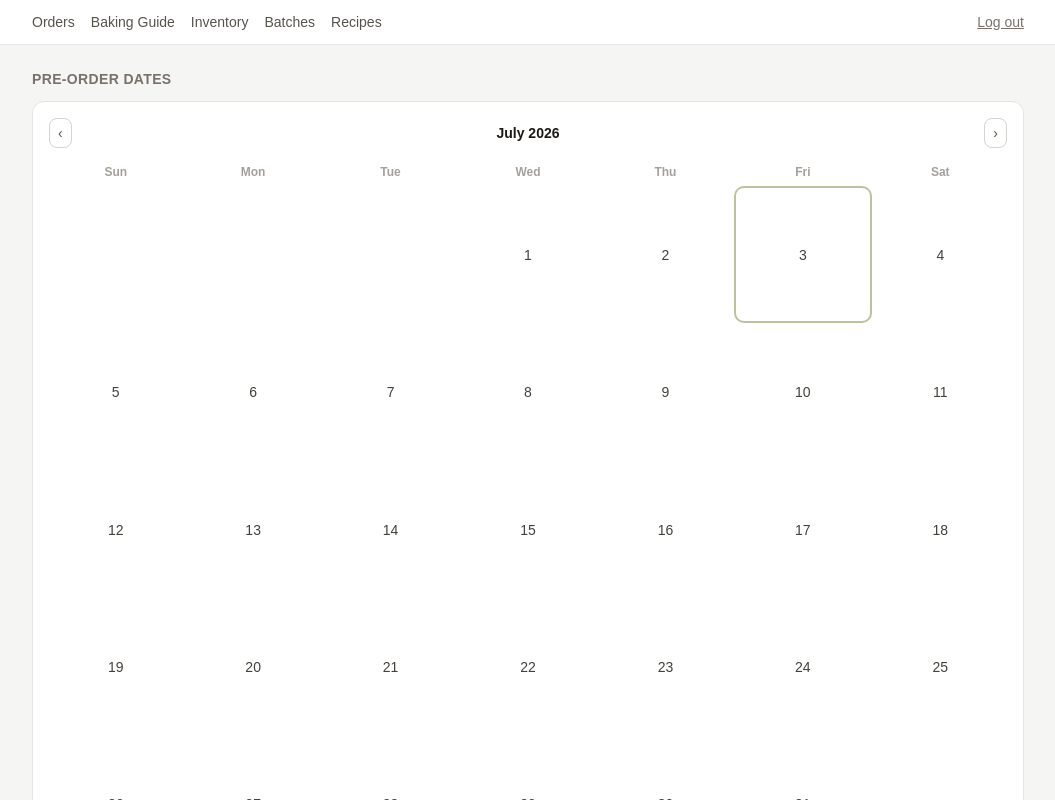
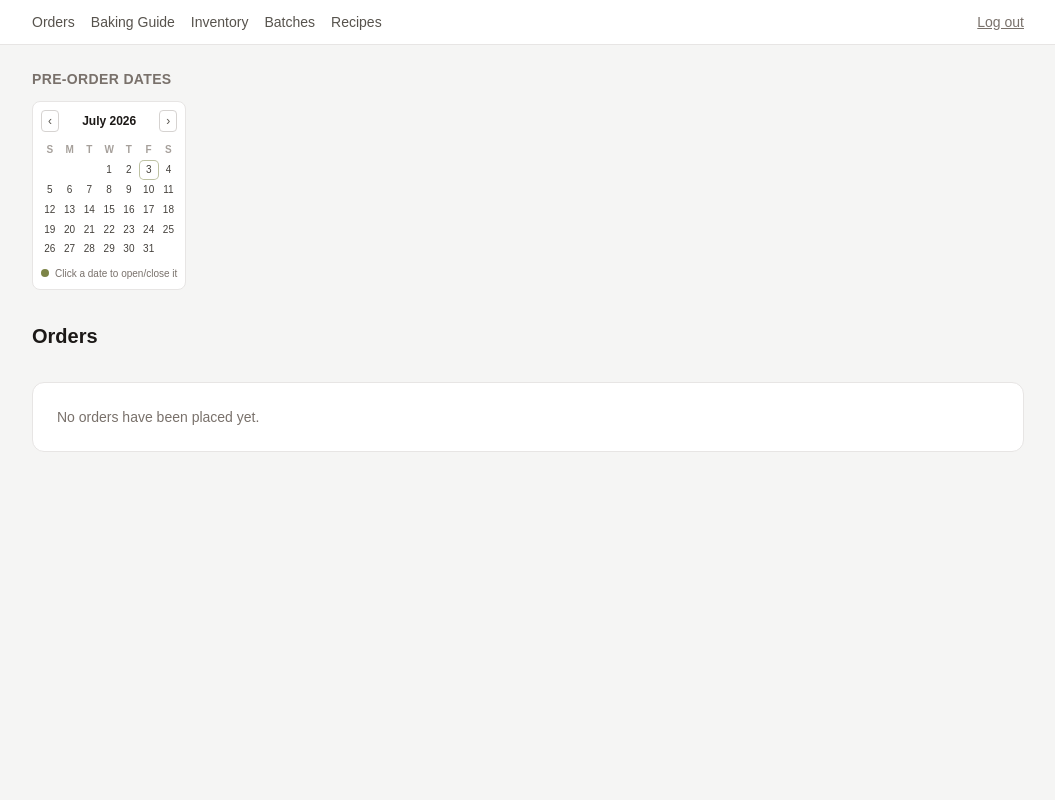
Before and after one commit to shahnazadiibah/crumbsbakehouse_page, a Next.js app: page /admin in a window 1280 px wide. Shown: the top 800 px of the page, without its empty margins (112-1167 px from the left). Built offline with nearby package versions, Linux system fonts and the light colour scheme; no server answers; the database is empty.

Commit message:
Shrink pre-order dates calendar
Capped width (max-w-56), smaller padding/text/gaps throughout, and
single-letter weekday headers — roughly a third the size it was.

```diff
--- a/src/components/admin/OpenDatesManager.tsx
+++ b/src/components/admin/OpenDatesManager.tsx
@@ -62,16 +62,16 @@ export default function OpenDatesManager({ dates }: { dates: string[] }) {
   }
 
   return (
-    <div className="space-y-3 rounded-xl border border-stone-200 bg-white p-4">
+    <div className="w-fit max-w-56 space-y-2 rounded-lg border border-stone-200 bg-white p-2">
       <div className="flex items-center justify-between">
         <button
           type="button"
           onClick={() => goToMonth(-1)}
-          className="rounded-lg border border-stone-300 px-2 py-1 text-sm text-stone-600 hover:bg-stone-100"
+          className="rounded border border-stone-300 px-1.5 py-0.5 text-xs text-stone-600 hover:bg-stone-100"
         >
           ‹
         </button>
-        <p className="text-sm font-semibold text-stone-900">
+        <p className="text-xs font-semibold text-stone-900">
           {firstOfMonth.toLocaleDateString("en-GB", {
             month: "long",
             year: "numeric",
@@ -80,16 +80,16 @@ export default function OpenDatesManager({ dates }: { dates: string[] }) {
         <button
           type="button"
           onClick={() => goToMonth(1)}
-          className="rounded-lg border border-stone-300 px-2 py-1 text-sm text-stone-600 hover:bg-stone-100"
+          className="rounded border border-stone-300 px-1.5 py-0.5 text-xs text-stone-600 hover:bg-stone-100"
         >
           ›
         </button>
       </div>
 
-      <div className="grid grid-cols-7 gap-1 text-center text-xs">
+      <div className="grid grid-cols-7 gap-0.5 text-center text-[10px]">
         {WEEKDAY_LABELS.map((w) => (
-          <div key={w} className="py-1 font-semibold text-stone-400">
-            {w}
+          <div key={w} className="py-0.5 font-semibold text-stone-400">
+            {w[0]}
           </div>
         ))}
         {cells.map((date, i) =>
@@ -101,11 +101,11 @@ export default function OpenDatesManager({ dates }: { dates: string[] }) {
               type="button"
               disabled={isPending}
               onClick={() => toggle(date)}
-              className={`aspect-square rounded-lg text-sm transition-colors disabled:opacity-50 ${
+              className={`aspect-square rounded text-[10px] transition-colors disabled:opacity-50 ${
                 openDates.has(date)
                   ? "bg-brand-olive font-semibold text-white hover:bg-brand-olive-dark"
                   : "text-stone-700 hover:bg-stone-100"
-              } ${date === todayStr ? "ring-2 ring-brand-olive/50" : ""} ${
+              } ${date === todayStr ? "ring-1 ring-brand-olive/50" : ""} ${
                 pendingDate === date ? "animate-pulse" : ""
               }`}
             >
@@ -115,11 +115,11 @@ export default function OpenDatesManager({ dates }: { dates: string[] }) {
         )}
       </div>
 
-      <div className="flex items-center gap-2 text-xs text-stone-500">
-        <span className="inline-block h-3 w-3 rounded bg-brand-olive" />
-        Open for pre-order — click a date to open/close it
+      <div className="flex items-center gap-1.5 text-[10px] text-stone-500">
+        <span className="inline-block h-2 w-2 rounded bg-brand-olive" />
+        Click a date to open/close it
       </div>
-      {error && <p className="text-sm text-red-700">{error}</p>}
+      {error && <p className="text-[10px] text-red-700">{error}</p>}
     </div>
   );
 }
```
